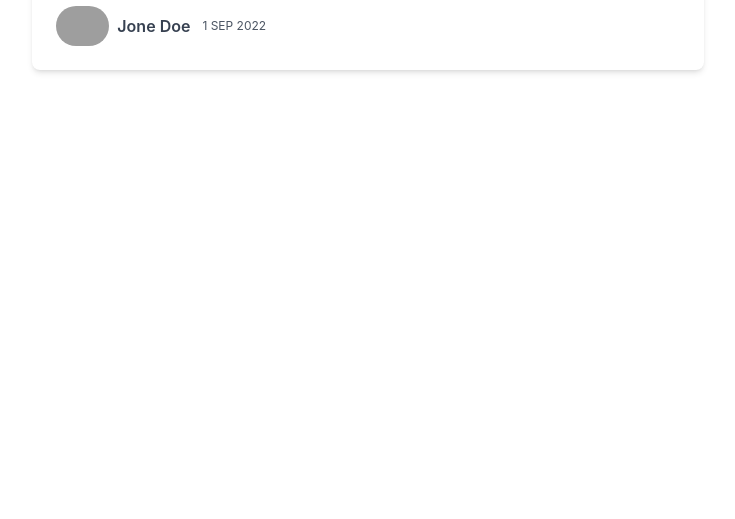
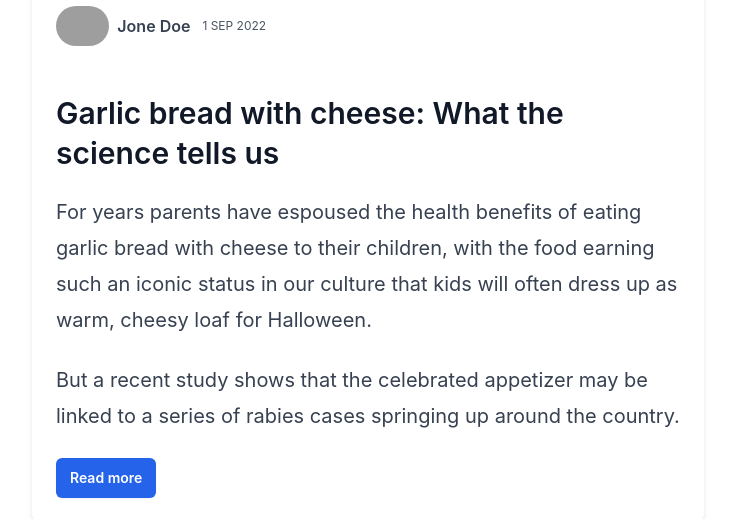
Before and after one commit to riccardogiorato/template-nextjs-tailwind, a Next.js app: page / in a window 1280 px wide. Shown: the part 422-941 px from the top of the page, without its empty margins (272-1007 px from the left). Before the commit the page ends 800 px from the top, so only its background shows below. Built offline with nearby package versions, Linux system fonts and the light colour scheme; grey boxes are pictures that could not be loaded.

Commit message:
add example component and install tailwindcss/typography

```diff
--- /dev/null
+++ b/src/components/Button.tsx
@@ -0,0 +1,19 @@
+import { FC, ReactNode } from "react";
+
+interface ButtonProps {
+  children: ReactNode;
+  onClick?: () => void;
+}
+
+export const Button: FC<ButtonProps> = ({ children, onClick, ...props }) => {
+  return (
+    <button
+      type="button"
+      className="rounded-md bg-blue-600 px-3.5 py-2.5 text-sm font-semibold text-white shadow-sm hover:bg-blue-500 focus-visible:outline focus-visible:outline-2 focus-visible:outline-offset-2 focus-visible:outline-blue-600"
+      {...props}
+      onClick={onClick}
+    >
+      {children}
+    </button>
+  );
+};
--- a/src/pages/index.tsx
+++ b/src/pages/index.tsx
@@ -1,4 +1,5 @@
 import type { NextPage } from "next";
+import { Button } from "../components/Button";
 
 const Home: NextPage = () => {
   return (
@@ -49,6 +50,21 @@ const Home: NextPage = () => {
           </div>
         </div>
       </div>
+
+      <article className="prose lg:prose-xl p-6">
+        <h3>Garlic bread with cheese: What the science tells us</h3>
+        <p>
+          For years parents have espoused the health benefits of eating garlic
+          bread with cheese to their children, with the food earning such an
+          iconic status in our culture that kids will often dress up as warm,
+          cheesy loaf for Halloween.
+        </p>
+        <p>
+          But a recent study shows that the celebrated appetizer may be linked
+          to a series of rabies cases springing up around the country.
+        </p>
+        <Button>Read more</Button>
+      </article>
     </div>
   );
 };
--- a/tailwind.config.ts
+++ b/tailwind.config.ts
@@ -5,5 +5,5 @@ export default {
   theme: {
     extend: {},
   },
-  plugins: [],
+  plugins: [require("@tailwindcss/typography")],
 } satisfies Config;
```
Also changed, not shown: package.json (+4 -3 lines), 1 other file (tests, documents, lock files or other folders).
